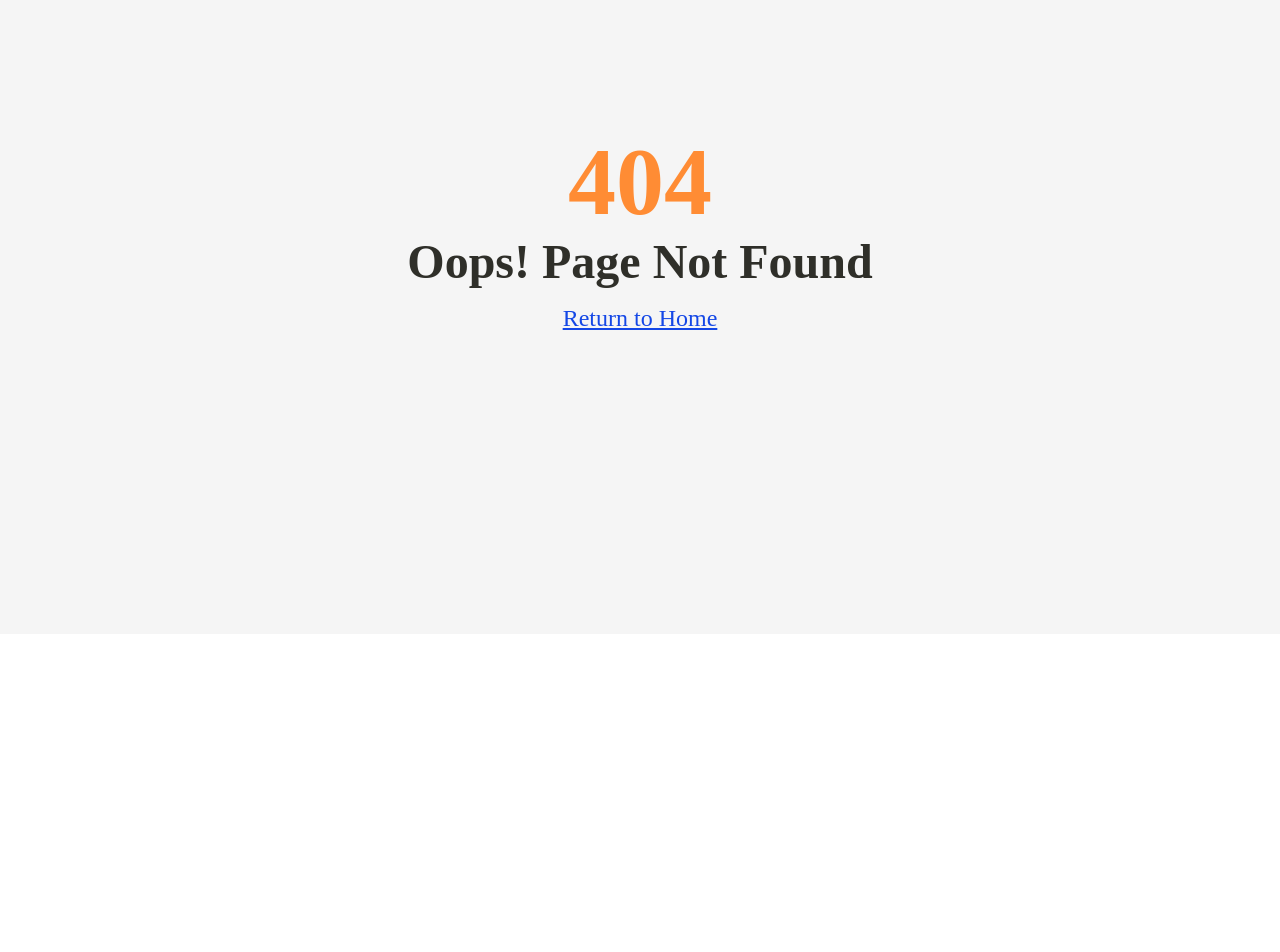
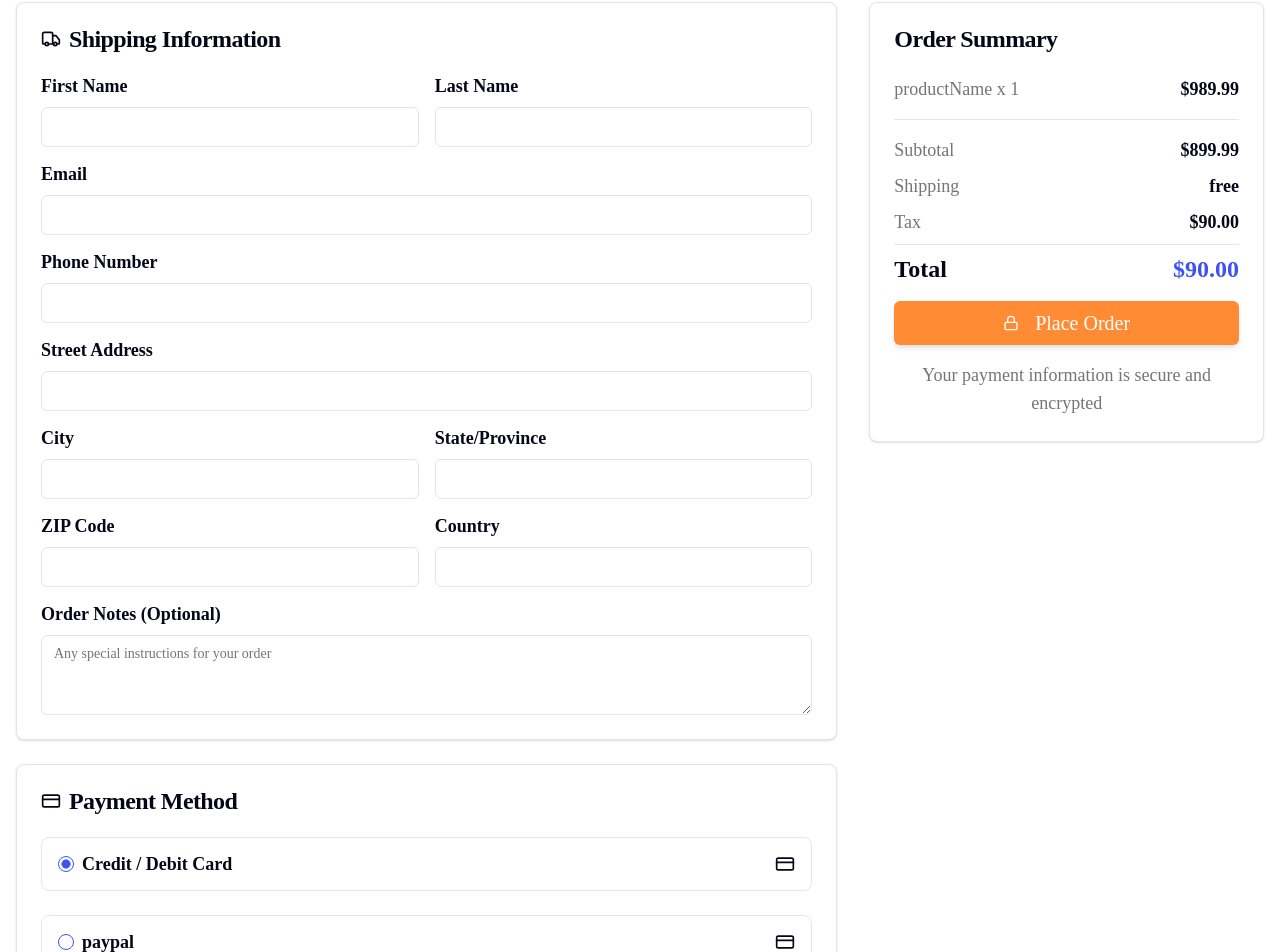
Before and after one commit to mohammadmehdidalvandii/shopHub-frontend, a Next.js app: page /Checkout in a window 1280 px wide. Before the commit this address had no page. Shown: the part 166-1118 px from the top of the page. Before the commit the page ends 800 px from the top, so only its background shows below. Built offline with nearby package versions, Linux system fonts and the light colour scheme.

Commit message:
created section checkoutinfo

```diff
--- /dev/null
+++ b/src/app/Checkout/page.tsx
@@ -0,0 +1,16 @@
+import Footer from '@/components/modules/Footer/Footer';
+import Navigation from '@/components/modules/Navigation/Navigation';
+import CheckoutInfo from '@/components/templates/checkout/CheckoutInfo/CheckoutInfo';
+import React from 'react';
+
+const page:React.FC = ()=>{
+  return (
+    <div className="min-h-screen bg-white">
+        <Navigation/>
+        <CheckoutInfo/>
+        <Footer/>
+    </div>
+  )
+}
+
+export default page
--- /dev/null
+++ b/src/components/templates/checkout/CheckoutInfo/CheckoutInfo.tsx
@@ -0,0 +1,154 @@
+import { Button } from '@/components/ui/Button';
+import { Card, CardContent, CardHeader, CardTitle } from '@/components/ui/Cart';
+import { Input } from '@/components/ui/Input';
+import { Label } from '@/components/ui/Label';
+import { RadioGroup, RadioGroupItem } from '@/components/ui/RadioGroup';
+import { Textarea } from '@/components/ui/Textarea';
+import { CreditCard, Lock, Truck } from 'lucide-react';
+import React from 'react';
+
+const CheckoutInfo:React.FC = ()=>{
+  return (
+    <section>
+        <div className="container mx-auto px-4 py-8">
+            <h1 className="text-4xl font-robotoBold font-bold mb-8">Checkout</h1>
+
+            <div className="grid grid-cols-1 lg:grid-cols-3 gap-8">
+                <div className="col-span-2 space-y-6">
+                    <Card>
+                        <CardHeader >
+                           <CardTitle className='flex items-center gap-2'>
+                             <Truck className='h-5 w-5'/>
+                            Shipping Information
+                           </CardTitle>
+                        </CardHeader>
+                        <CardContent>
+                            <form action="#" className="space-y-4">
+                                <div className="grid grid-cols-2 gap-4">
+                                    <div className="space-y-2">
+                                        <Label htmlFor=''>First Name</Label>
+                                        <Input id='First Name' required/>
+                                    </div>
+                                    <div className="space-y-2">
+                                        <Label htmlFor='lastName'>Last Name</Label>
+                                        <Input id='lastName' required/>
+                                    </div>
+                                </div>
+                                <div className="space-y-2">
+                                    <Label htmlFor='email'>Email</Label>
+                                    <Input id='email' required/>
+                                </div>
+                                <div className="space-y-2">
+                                    <Label htmlFor='phone'>Phone Number</Label>
+                                    <Input id='phone' required/>
+                                </div>
+                                <div className="space-y-2">
+                                    <Label htmlFor=''>Street Address</Label>
+                                    <Input id='address' required/>
+                                </div>
+                                <div className="grid grid-cols-2 gap-4">
+                                    <div className="space-y-2">
+                                        <Label htmlFor='city'>City</Label>
+                                        <Input id='city' required/>
+                                    </div>
+                                    <div className="space-y-2">
+                                        <Label htmlFor='state'>State/Province</Label>
+                                        <Input id='state' required/>
+                                    </div>
+                                </div>
+                                <div className="grid grid-cols-2 gap-4">
+                                    <div className="space-y-2">
+                                        <Label htmlFor='zip'>ZIP Code</Label>
+                                        <Input id='zip' required/>
+                                    </div>
+                                    <div className="space-y-2">
+                                        <Label htmlFor='country'>Country</Label>
+                                        <Input id='country' required/>
+                                    </div>
+                                </div>
+                                    <div className="space-y-2">
+                                        <Label htmlFor='notes'>Order Notes (Optional)</Label>
+                                        <Textarea id='notes'
+                                        placeholder='Any special instructions for your order'
+                                        />
+                                    </div>
+                            </form>
+                        </CardContent>
+                    </Card>
+                    <Card>
+                        <CardHeader>
+                            <CardTitle className='flex items-center gap-2'>
+                                <CreditCard className='h-5 w-5'/>
+                                Payment Method
+                            </CardTitle>
+                        </CardHeader>
+                        <CardContent>
+                            <RadioGroup defaultValue='card' className='space-y-4'>
+                                <div className="flex items-center space-x-2 border border-border rounded-lg p-4">
+                                    <RadioGroupItem value='card' id='card'/>
+                                    <Label htmlFor='card' className='flex-1 cursor-pointer'>Credit / Debit Card</Label>
+                                    <CreditCard className='h-5 w-5 text-gary-medium'/>
+                                </div>
+                                <div className="flex items-center space-x-2 border border-border rounded-lg p-4">
+                                    <RadioGroupItem value='paypal' id='paypal'/>
+                                    <Label htmlFor='paypal' className='flex-1 cursor-pointer'>paypal</Label>
+                                    <CreditCard className='h-5 w-5 text-gary-medium'/>
+                                </div>
+                                <div className="flex items-center space-x-2 border border-border rounded-lg p-4">
+                                    <RadioGroupItem value='code' id='code'/>
+                                    <Label htmlFor='code' className='flex-1 cursor-pointer'>Cash on Delivery</Label>
+                                    <CreditCard className='h-5 w-5 text-gary-medium'/>
+                                </div>
+                            </RadioGroup>
+                        </CardContent>
+                    </Card>
+                </div>
+                <div className="col-span-1">
+                    <Card className='sticky top-24'>
+                        <CardHeader>
+                            <CardTitle>Order Summary</CardTitle>
+                        </CardHeader>
+                        <CardContent className='space-y-4'>
+                            <div className="space-y-3">
+                                <div className="flex justify-between text-lg">
+                                    <span className="text-gray-medium">productName x 1</span>
+                                    <span className="font-semibold">$989.99</span>
+                                </div>
+                            </div>
+                            <div className="border-t border-border pt-4 space-y-2">
+                                <div className="flex justify-between text-lg">
+                                    <span className="text-gray-medium">Subtotal</span>
+                                    <span className="font-semibold">$899.99</span>
+                                </div>
+                                <div className="flex justify-between text-lg">
+                                    <span className="text-gray-medium">Shipping</span>
+                                    <span className="font-semibold">free</span>
+                                </div>
+                                <div className="flex justify-between text-lg">
+                                    <span className="text-gray-medium">Tax</span>
+                                    <span className="font-semibold">$90.00</span>
+                                </div>
+                                <div className="border-t border-border pt-2">
+                                    <div className="flex justify-between text-2xl">
+                                        <span className="font-black">Total</span>
+                                        <span className="font-bold text-primary">$90.00</span>
+                                    </div>
+                                </div>
+                            </div>
+                            <Button className='w-full' size='lg' variant="accent">
+                                <Lock className='mr-2 h-4 w-4'/>
+                                Place Order
+                            </Button>
+                            <p className="text-lg text-center text-gray-medium">
+                                Your payment information is secure and encrypted
+                            </p>
+                        </CardContent>
+                    </Card>
+                </div>
+            </div>
+        </div>
+    </section>
+  )
+}
+
+export default CheckoutInfo
```
